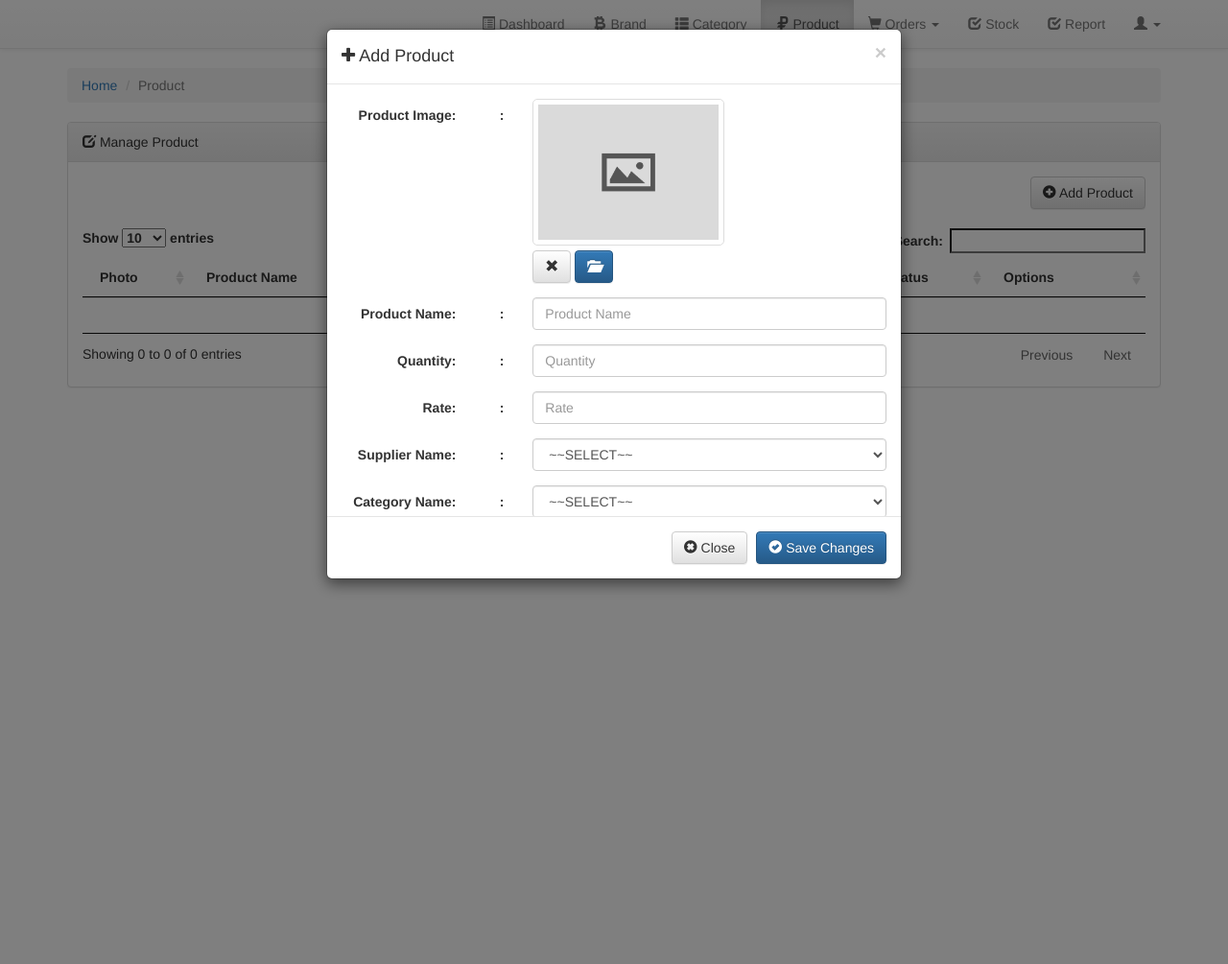
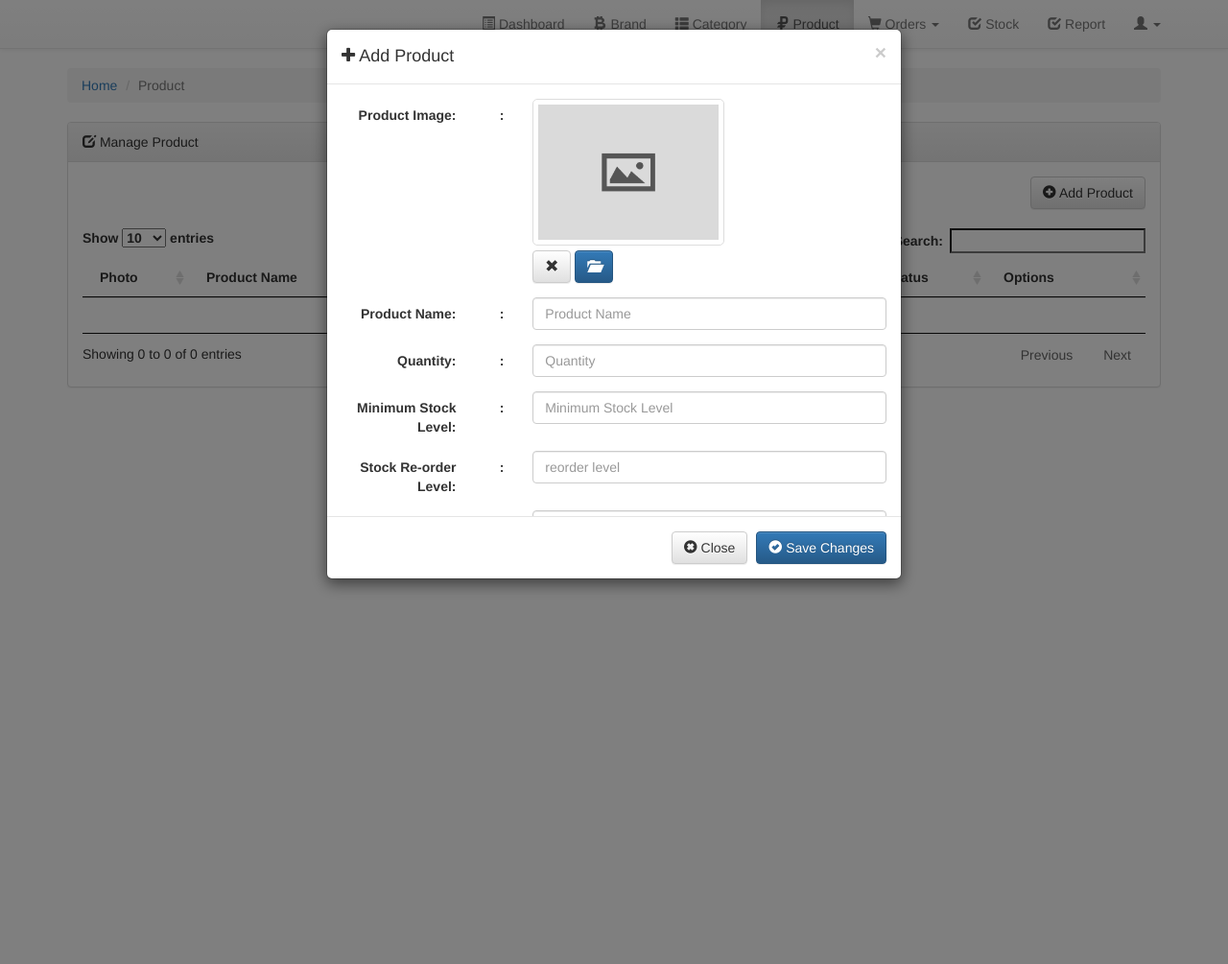
Before and after one commit to Dignity-Dev/PHPStock-Management, a PHP site: page /stock/product.php in a window 1280 px wide, after a click on "Add Product". Shown: the whole page at 96% size. Run offline with PHP 8.4, Linux system fonts and the light colour scheme; the visitor is signed in with stand-in values (Sample User, id 1); data that the repository does not hold is empty; some libraries are stand-ins or nearby versions.

Commit message:
New changes

```diff
--- a/php_action/createProduct.php
+++ b/php_action/createProduct.php
@@ -10,6 +10,8 @@ if($_POST) {
   // $productImage 	= $_POST['productImage'];
   $quantity 			= $_POST['quantity'];
   $rate 					= $_POST['rate'];
+  $minimum 					= $_POST['minimum'];
+	$reorder 					= $_POST['reorder'];
   $brandName 			= $_POST['brandName'];
   $categoryName 	= $_POST['categoryName'];
   $productStatus 	= $_POST['productStatus'];
@@ -21,8 +23,8 @@ if($_POST) {
 		if(is_uploaded_file($_FILES['productImage']['tmp_name'])) {
 			if(move_uploaded_file($_FILES['productImage']['tmp_name'], $url)) {
 
-				$sql = "INSERT INTO product (product_name, product_image, brand_id, categories_id, quantity, rate, active, status)
-				VALUES ('$productName', '$url', '$brandName', '$categoryName', '$quantity', '$rate', '$productStatus', 1)";
+				$sql = "INSERT INTO product (product_name, product_image, brand_id, categories_id, quantity, rate, active, status, minimum_level, re_order_level)
+				VALUES ('$productName', '$url', '$brandName', '$categoryName', '$quantity', '$rate', '$productStatus', 1, '$minimum', '$reorder')";
 
 				if($connect->query($sql) === TRUE) {
 					$valid['success'] = true;
--- a/product.php
+++ b/product.php
@@ -65,7 +65,7 @@
 							<!-- the avatar markup -->
 							<div id="kv-avatar-errors-1" class="center-block" style="display:none;"></div>
 							<div class="kv-avatar center-block">
-					        <input type="file" class="form-control" id="productImage" placeholder="Product Name" name="productImage" class="file-loading" style="width:auto;"/>
+								<input type="file" class="form-control" id="productImage" placeholder="Product Name" name="productImage" class="file-loading" style="width:auto;" />
 							</div>
 
 						</div>
@@ -88,6 +88,22 @@
 					</div> <!-- /form-group-->
 
 					<div class="form-group">
+						<label for="minimum" class="col-sm-3 control-label">Minimum Stock Level: </label>
+						<label class="col-sm-1 control-label">: </label>
+						<div class="col-sm-8">
+							<input type="text" class="form-control" id="minimum" placeholder="Minimum Stock Level" name="minimum" autocomplete="off">
+						</div>
+					</div> <!-- /form-group-->
+
+					<div class="form-group">
+						<label for="reorder" class="col-sm-3 control-label">Stock Re-order Level: </label>
+						<label class="col-sm-1 control-label">: </label>
+						<div class="col-sm-8">
+							<input type="text" class="form-control" id="reorder" placeholder="reorder level" name="reorder" autocomplete="off">
+						</div>
+					</div> <!-- /form-group-->
+
+					<div class="form-group">
 						<label for="rate" class="col-sm-3 control-label">Rate: </label>
 						<label class="col-sm-1 control-label">: </label>
 						<div class="col-sm-8">
@@ -105,8 +121,8 @@
 								$sql = "SELECT brand_id, brand_name, brand_active, brand_status FROM brands WHERE brand_status = 1 AND brand_active = 1";
 								$result = $connect->query($sql);
 
-								while($row = $result->fetch_array()) {
-									echo "<option value='".$row[0]."'>".$row[1]."</option>";
+								while ($row = $result->fetch_array()) {
+									echo "<option value='" . $row[0] . "'>" . $row[1] . "</option>";
 								} // while
 
 								?>
@@ -118,14 +134,14 @@
 						<label for="categoryName" class="col-sm-3 control-label">Category Name: </label>
 						<label class="col-sm-1 control-label">: </label>
 						<div class="col-sm-8">
-				      <select type="text" class="form-control" id="categoryName" placeholder="Product Name" name="categoryName" >
+							<select type="text" class="form-control" id="categoryName" placeholder="Product Name" name="categoryName">
 								<option value="">~~SELECT~~</option>
 								<?php
 								$sql = "SELECT categories_id, categories_name, categories_active, categories_status FROM categories WHERE categories_status = 1 AND categories_active = 1";
 								$result = $connect->query($sql);
 
-								while($row = $result->fetch_array()) {
-									echo "<option value='".$row[0]."'>".$row[1]."</option>";
+								while ($row = $result->fetch_array()) {
+									echo "<option value='" . $row[0] . "'>" . $row[1] . "</option>";
 								} // while
 
 								?>
@@ -207,7 +223,7 @@
 										<!-- the avatar markup -->
 										<div id="kv-avatar-errors-1" class="center-block" style="display:none;"></div>
 										<div class="kv-avatar center-block">
-							        <input type="file" class="form-control" id="editProductImage" placeholder="Product Name" name="editProductImage" class="file-loading" style="width:auto;"/>
+											<input type="file" class="form-control" id="editProductImage" placeholder="Product Name" name="editProductImage" class="file-loading" style="width:auto;" />
 										</div>
 
 									</div>
@@ -263,8 +279,8 @@
 											$sql = "SELECT brand_id, brand_name, brand_active, brand_status FROM brands WHERE brand_status = 1 AND brand_active = 1";
 											$result = $connect->query($sql);
 
-										while($row = $result->fetch_array()) {
-											echo "<option value='".$row[0]."'>".$row[1]."</option>";
+											while ($row = $result->fetch_array()) {
+												echo "<option value='" . $row[0] . "'>" . $row[1] . "</option>";
 											} // while
 
 											?>
@@ -276,14 +292,14 @@
 									<label for="editCategoryName" class="col-sm-3 control-label">Category Name: </label>
 									<label class="col-sm-1 control-label">: </label>
 									<div class="col-sm-8">
-						      <select type="text" class="form-control" id="editCategoryName" name="editCategoryName" >
+										<select type="text" class="form-control" id="editCategoryName" name="editCategoryName">
 											<option value="">~~SELECT~~</option>
 											<?php
 											$sql = "SELECT categories_id, categories_name, categories_active, categories_status FROM categories WHERE categories_status = 1 AND categories_active = 1";
 											$result = $connect->query($sql);
 
-										while($row = $result->fetch_array()) {
-											echo "<option value='".$row[0]."'>".$row[1]."</option>";
+											while ($row = $result->fetch_array()) {
+												echo "<option value='" . $row[0] . "'>" . $row[1] . "</option>";
 											} // while
 
 											?>
--- a/stock.php
+++ b/stock.php
@@ -27,7 +27,6 @@
                             <th>Brand</th>
                             <th>Category</th>
                             <th>Re-order Level</th>
-                            <th>Minimum Order</th>
                             <th>Status</th>
                         </tr>
                     </thead>
```
Also changed, not shown: php_action/fetchStock.php (+4 -16 lines), assests/images/stock/143368464638446cca75c5.jpg (added). Lines whose indentation alone changed are shown as unchanged.
